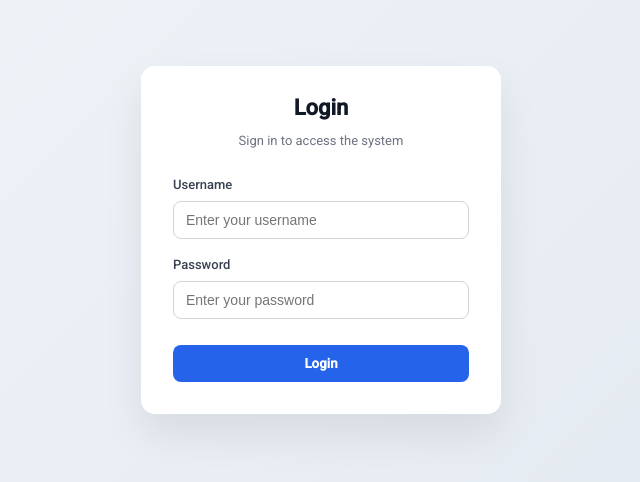
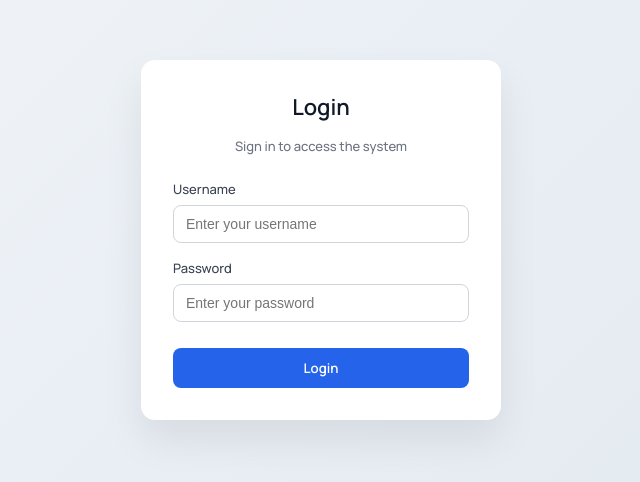
Before and after one commit to madhujadelgoda/ae-material-frontend, an Angular app: page /login in a window 1280 px wide. Shown: the part 160-642 px from the top of the page, without its empty margins (319-959 px from the left). Built offline with nearby package versions, Linux system fonts and the light colour scheme.

Commit message:
feat(styles): update font family to Manrope and enhance typography for improved UI

```diff
--- a/src/index.html
+++ b/src/index.html
@@ -6,7 +6,7 @@
   <base href="/">
   <meta name="viewport" content="width=device-width, initial-scale=1">
   <link rel="icon" type="image/x-icon" href="favicon.ico">
-  <link href="https://fonts.googleapis.com/css2?family=Roboto:wght@300;400;500&display=swap" rel="stylesheet">
+  <link href="https://fonts.googleapis.com/css2?family=Manrope:wght@400;500;600;700&display=swap" rel="stylesheet">
   <link href="https://fonts.googleapis.com/icon?family=Material+Icons" rel="stylesheet">
 </head>
 <body>
--- a/src/styles.css
+++ b/src/styles.css
@@ -2,4 +2,8 @@
 @import "@ng-select/ng-select/themes/default.theme.css";
 
 html, body { height: 100%; }
-body { margin: 0; font-family: Roboto, "Helvetica Neue", sans-serif; }
+body {
+	margin: 0;
+	font-family: var(--font-main);
+	font-size: 0.95rem;
+}
--- a/src/styles/reset.css
+++ b/src/styles/reset.css
@@ -7,7 +7,13 @@
 html, body {
   margin: 0;
   padding: 0;
+  font-size: 15px;
   font-family: var(--font-main);
+  line-height: 1.45;
+  font-weight: 500;
+  -webkit-font-smoothing: antialiased;
+  -moz-osx-font-smoothing: grayscale;
+  text-rendering: optimizeLegibility;
   background: var(--bg-main);
   color: var(--text-primary);
   height: 100%;
--- a/src/styles/tokens.css
+++ b/src/styles/tokens.css
@@ -32,5 +32,5 @@
   --topbar-height: 64px;
 
   /* Typography */
-  --font-main: "Inter", system-ui, sans-serif;
+  --font-main: "Manrope", "Segoe UI", Tahoma, Geneva, Verdana, sans-serif;
 }
```
